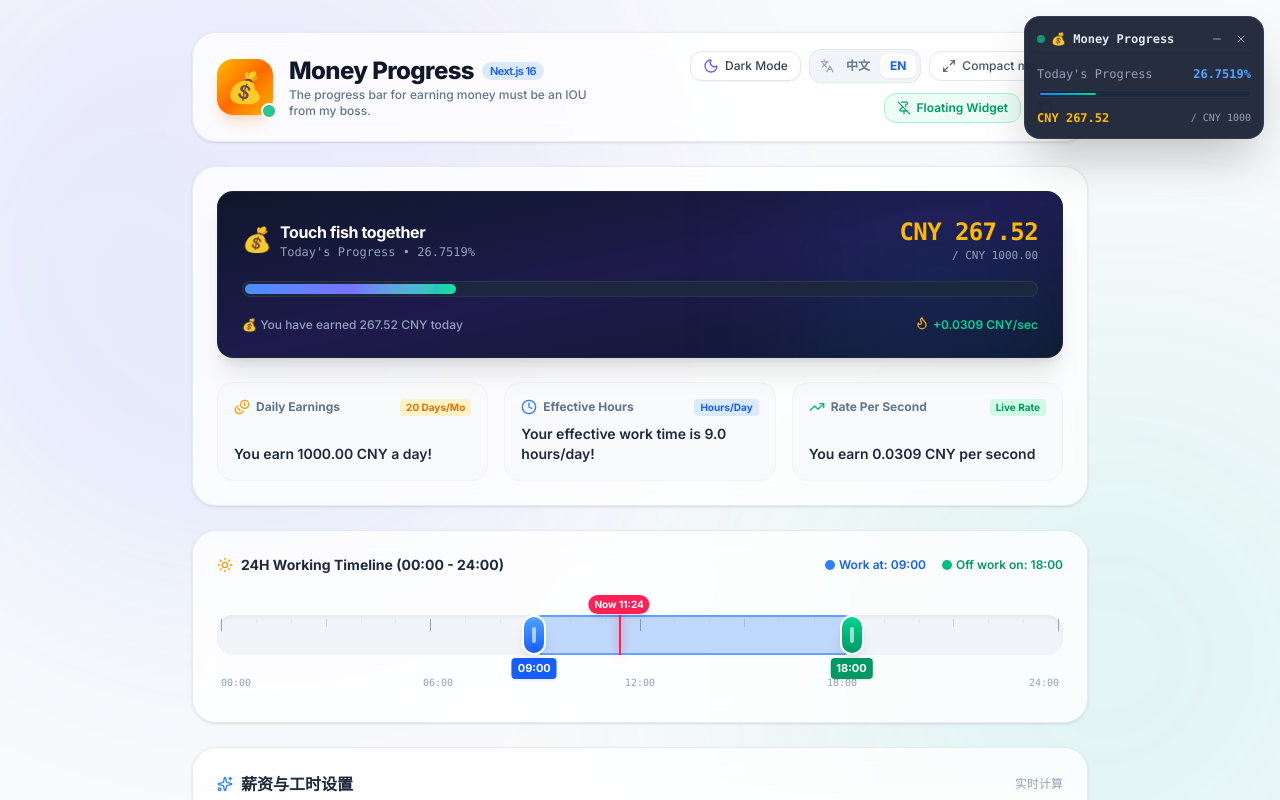
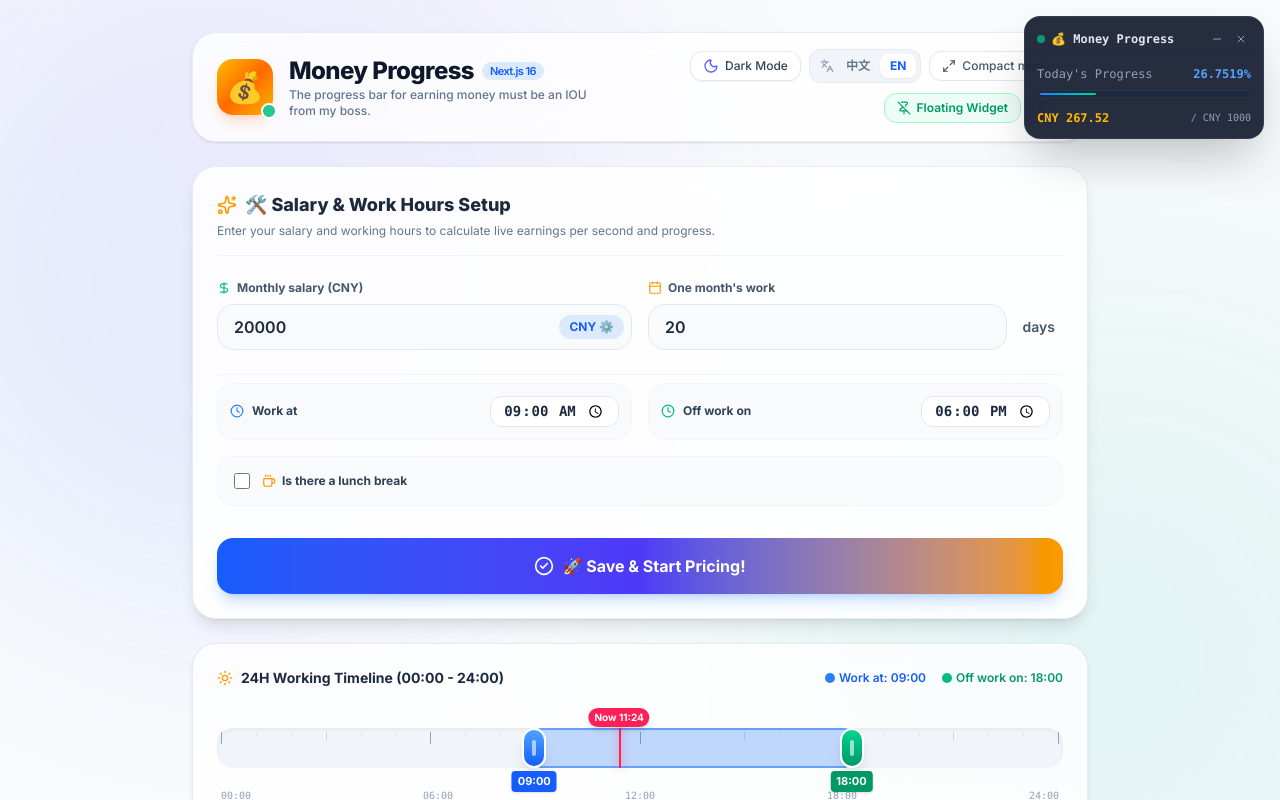
Before and after one commit to alongLFB/money-progress-web, a Next.js app: page /en in a window 1280 px wide. Shown: the top 800 px of the page. Built offline with nearby package versions, Linux system fonts and the light colour scheme.

Commit message:
feat: add wizard setup flow and reconfigure toggle button

```diff
--- a/messages/en.json
+++ b/messages/en.json
@@ -43,5 +43,10 @@
   "lightMode": "Light Mode",
   "darkMode": "Dark Mode",
   "switchTheme": "Switch Theme",
-  "switchLanguage": "Switch Language"
+  "switchLanguage": "Switch Language",
+  "startTracking": "🚀 Save & Start Pricing!",
+  "reconfigure": "⚙️ Reconfigure",
+  "setupTitle": "🛠️ Salary & Work Hours Setup",
+  "setupSubtitle": "Enter your salary and working hours to calculate live earnings per second and progress.",
+  "backToDashboard": "📊 Back to Progress Dashboard"
 }
--- a/messages/zh.json
+++ b/messages/zh.json
@@ -43,5 +43,10 @@
   "lightMode": "浅色模式",
   "darkMode": "深色模式",
   "switchTheme": "切换主题",
-  "switchLanguage": "切换语言"
+  "switchLanguage": "切换语言",
+  "startTracking": "🚀 保存设置，开始摸鱼计价！",
+  "reconfigure": "⚙️ 修改配置",
+  "setupTitle": "🛠️ 薪资与工时设置",
+  "setupSubtitle": "输入您的薪资和上下班时间，系统将为您实时计算每一秒的摸鱼收益与进度。",
+  "backToDashboard": "📊 返回摸鱼进度仪表盘"
 }
--- a/src/app/[locale]/page.tsx
+++ b/src/app/[locale]/page.tsx
@@ -7,10 +7,14 @@ import { Timeline } from '@/components/Timeline';
 import { ConfigPanel } from '@/components/ConfigPanel';
 import { LiveDashboard } from '@/components/LiveDashboard';
 import { MenuBarWidget } from '@/components/MenuBarWidget';
+import { useApp } from '@/context/AppContext';
 import { useLocale } from 'next-intl';
 
 export default function Home() {
   const locale = useLocale();
+  const { isConfigured, isEditingConfig } = useApp();
+
+  const showConfig = !isConfigured || isEditingConfig;
 
   return (
     <main className="relative min-h-screen flex flex-col items-center justify-between p-4 sm:p-6 md:p-8 overflow-x-hidden">
@@ -21,14 +25,19 @@ export default function Home() {
         {/* Header Bar */}
         <Header />
 
-        {/* Real-time Dashboard */}
-        <LiveDashboard />
-
-        {/* Interactive 24-Hour Timeline */}
-        <Timeline />
-
-        {/* Configuration Panel */}
-        <ConfigPanel />
+        {showConfig ? (
+          /* Step 1: Configuration Setup Flow */
+          <div className="space-y-6 animate-in fade-in slide-in-from-bottom-4 duration-300">
+            <ConfigPanel />
+            <Timeline />
+          </div>
+        ) : (
+          /* Step 2: Main Live Progress Dashboard */
+          <div className="space-y-6 animate-in fade-in zoom-in-95 duration-300">
+            <LiveDashboard />
+            <Timeline />
+          </div>
+        )}
       </div>
 
       {/* Floating Status Bar Widget Simulation */}
--- a/src/components/ConfigPanel.tsx
+++ b/src/components/ConfigPanel.tsx
@@ -4,7 +4,7 @@ import React, { useState } from 'react';
 import { useApp } from '@/context/AppContext';
 import { useTranslations } from 'next-intl';
 import { CurrencyModal } from '@/components/CurrencyModal';
-import { DollarSign, Calendar, Clock, Coffee, AlertCircle, Sparkles } from 'lucide-react';
+import { DollarSign, Calendar, Clock, Coffee, AlertCircle, Sparkles, ArrowRight, CheckCircle2 } from 'lucide-react';
 
 export function ConfigPanel() {
   const t = useTranslations();
@@ -26,6 +26,8 @@ export function ConfigPanel() {
     noonBreakEndMinutes,
     setNoonBreakEndMinutes,
     isWorkTimeValid,
+    isConfigured,
+    confirmConfig,
   } = useApp();
 
   const [isCurrencyModalOpen, setIsCurrencyModalOpen] = useState(false);
@@ -44,15 +46,20 @@ export function ConfigPanel() {
 
   const isSalaryInvalid = monthPaid < 0;
   const isDaysInvalid = dayWorkOfMonth < 1 || dayWorkOfMonth > 31;
+  const canSave = isWorkTimeValid && !isSalaryInvalid && !isDaysInvalid;
 
   return (
-    <div className="w-full bg-white/80 dark:bg-slate-900/80 backdrop-blur-md border border-slate-200/80 dark:border-slate-800/80 rounded-3xl p-6 shadow-sm space-y-6">
-      <div className="flex items-center justify-between border-b border-slate-100 dark:border-slate-800 pb-4">
-        <h2 className="text-base font-bold text-slate-800 dark:text-slate-100 flex items-center gap-2">
-          <Sparkles className="w-4 h-4 text-blue-500" />
-          薪资与工时设置
-        </h2>
-        <span className="text-xs text-slate-400">实时计算</span>
+    <div className="w-full bg-white/90 dark:bg-slate-900/90 backdrop-blur-md border border-slate-200/80 dark:border-slate-800/80 rounded-3xl p-6 shadow-lg space-y-6 animate-in fade-in zoom-in-95 duration-300">
+      <div className="flex flex-col sm:flex-row sm:items-center justify-between border-b border-slate-100 dark:border-slate-800 pb-4 gap-2">
+        <div>
+          <h2 className="text-lg font-extrabold text-slate-800 dark:text-slate-100 flex items-center gap-2">
+            <Sparkles className="w-5 h-5 text-amber-500" />
+            {t('setupTitle')}
+          </h2>
+          <p className="text-xs text-slate-500 dark:text-slate-400 mt-1">
+            {t('setupSubtitle')}
+          </p>
+        </div>
       </div>
 
       {/* Salary & Currency Inputs Grid */}
@@ -208,6 +215,22 @@ export function ConfigPanel() {
         )}
       </div>
 
+      {/* Primary Action Button: Start Pricing & Tracking */}
+      <div className="pt-2">
+        <button
+          onClick={confirmConfig}
+          disabled={!canSave}
+          className={`w-full py-4 px-6 rounded-2xl font-bold text-base shadow-lg transition-all flex items-center justify-center gap-2 cursor-pointer ${
+            canSave
+              ? 'bg-gradient-to-r from-blue-600 via-indigo-600 to-amber-500 hover:opacity-95 text-white shadow-blue-500/25 active:scale-[0.99]'
+              : 'bg-slate-200 dark:bg-slate-800 text-slate-400 cursor-not-allowed'
+          }`}
+        >
+          <CheckCircle2 className="w-5 h-5" />
+          <span>{t('startTracking')}</span>
+        </button>
+      </div>
+
       {/* Currency Modal */}
       <CurrencyModal
         isOpen={isCurrencyModalOpen}
--- a/src/components/Header.tsx
+++ b/src/components/Header.tsx
@@ -1,7 +1,7 @@
 'use client';
 
 import React, { useTransition } from 'react';
-import { Sun, Moon, Languages, RotateCcw, Maximize2, Minimize2, Pin, PinOff } from 'lucide-react';
+import { Sun, Moon, Languages, RotateCcw, Maximize2, Minimize2, Pin, PinOff, Settings, LayoutDashboard } from 'lucide-react';
 import { useTranslations, useLocale } from 'next-intl';
 import { useRouter, usePathname } from '@/i18n/routing';
 import { useApp } from '@/context/AppContext';
@@ -14,7 +14,17 @@ export function Header() {
   const pathname = usePathname();
   const [isPending, startTransition] = useTransition();
 
-  const { compactMode, setCompactMode, restoreDefault, menubarRunning, setMenubarRunning } = useApp();
+  const {
+    compactMode,
+    setCompactMode,
+    restoreDefault,
+    menubarRunning,
+    setMenubarRunning,
+    isConfigured,
+    isEditingConfig,
+    openConfig,
+    confirmConfig,
+  } = useApp();
   const { theme, toggleTheme } = useTheme();
 
   const handleLanguageChange = (nextLocale: 'zh' | 'en') => {
@@ -27,7 +37,7 @@ export function Header() {
     <header className="w-full max-w-4xl mx-auto flex flex-col sm:flex-row items-center justify-between gap-4 py-4 px-6 bg-white/80 dark:bg-slate-900/80 backdrop-blur-md border border-slate-200/80 dark:border-slate-800/80 rounded-3xl shadow-sm transition-all">
       {/* Brand & Subtitle */}
       <div className="flex items-center gap-4 text-center sm:text-left">
-        <div className="relative group">
+        <div className="relative group cursor-pointer" onClick={isEditingConfig ? confirmConfig : openConfig}>
           <div className="w-14 h-14 rounded-2xl bg-gradient-to-br from-amber-400 via-orange-500 to-yellow-500 flex items-center justify-center text-3xl shadow-lg shadow-orange-500/20 group-hover:scale-105 transition-transform duration-300">
             💰
           </div>
@@ -51,6 +61,30 @@ export function Header() {
 
       {/* Control Actions */}
       <div className="flex items-center gap-2 flex-wrap justify-center sm:justify-end">
+        {/* Reconfigure / Toggle Config Button */}
+        {isConfigured && (
+          <button
+            onClick={isEditingConfig ? confirmConfig : openConfig}
+            className={`flex items-center gap-1.5 px-3 py-1.5 text-xs font-bold rounded-xl border transition-all cursor-pointer shadow-xs ${
+              isEditingConfig
+                ? 'bg-amber-500 text-white border-amber-600 shadow-amber-500/20'
+                : 'bg-slate-100 dark:bg-slate-800 border-slate-200 dark:border-slate-700 text-slate-700 dark:text-slate-200 hover:bg-slate-200 dark:hover:bg-slate-700'
+            }`}
+          >
+            {isEditingConfig ? (
+              <>
+                <LayoutDashboard className="w-3.5 h-3.5" />
+                <span>{t('backToDashboard')}</span>
+              </>
+            ) : (
+              <>
+                <Settings className="w-3.5 h-3.5 text-amber-500" />
+                <span>{t('reconfigure')}</span>
+              </>
+            )}
+          </button>
+        )}
+
         {/* Dark / Light Theme Toggle */}
         <button
           onClick={toggleTheme}
--- a/src/context/AppContext.tsx
+++ b/src/context/AppContext.tsx
@@ -25,6 +25,12 @@ interface AppContextType {
   setMenubarRunning: (val: boolean) => void;
   restoreDefault: () => void;
 
+  // Setup Wizard State & Actions
+  isConfigured: boolean;
+  isEditingConfig: boolean;
+  confirmConfig: () => void;
+  openConfig: () => void;
+
   // Real-time calculated properties
   effectiveWorkSeconds: number;
   effectiveWorkHours: number;
@@ -50,12 +56,17 @@ export function AppProvider({ children }: { children: React.ReactNode }) {
   const [compactMode, setCompactMode] = useState<boolean>(false);
   const [menubarRunning, setMenubarRunning] = useState<boolean>(true);
 
+  // Wizard state
+  const [isConfigured, setIsConfigured] = useState<boolean>(false);
+  const [isEditingConfig, setIsEditingConfig] = useState<boolean>(false);
+
   const [currentTime, setCurrentTime] = useState<Date | null>(null);
 
   // Load stored settings on mount
   useEffect(() => {
     setCurrentTime(new Date());
     try {
+      const sConfigured = localStorage.getItem('money_progress_configured');
       const sWorkStart = localStorage.getItem('money_progress_work_start');
       const sWorkEnd = localStorage.getItem('money_progress_work_end');
       const sNoonBreak = localStorage.getItem('money_progress_noon_break');
@@ -66,6 +77,12 @@ export function AppProvider({ children }: { children: React.ReactNode }) {
       const sCurrency = localStorage.getItem('money_progress_currency');
       const sCompact = localStorage.getItem('money_progress_compact');
       const sMenubar = localStorage.getItem('money_progress_menubar');
+
+      if (sConfigured === 'true') {
+        setIsConfigured(true);
+      } else {
+        setIsConfigured(false);
+      }
 
       if (sWorkStart !== null) setWorkStartMinutes(Number(sWorkStart));
       if (sWorkEnd !== null) setWorkEndMinutes(Number(sWorkEnd));
@@ -106,6 +123,16 @@ export function AppProvider({ children }: { children: React.ReactNode }) {
     compactMode,
     menubarRunning,
   ]);
+
+  const confirmConfig = useCallback(() => {
+    setIsConfigured(true);
+    setIsEditingConfig(false);
+    localStorage.setItem('money_progress_configured', 'true');
+  }, []);
+
+  const openConfig = useCallback(() => {
+    setIsEditingConfig(true);
+  }, []);
 
   // Fast timer ticker for real-time progress update (100ms for smooth fluid ticking!)
   useEffect(() => {
@@ -211,6 +238,10 @@ export function AppProvider({ children }: { children: React.ReactNode }) {
         menubarRunning,
         setMenubarRunning,
         restoreDefault,
+        isConfigured,
+        isEditingConfig,
+        confirmConfig,
+        openConfig,
         effectiveWorkSeconds,
         effectiveWorkHours,
         coinPerDay,
```
